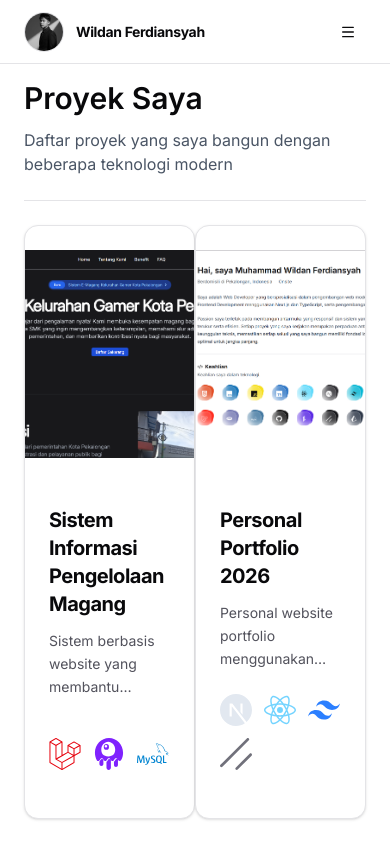
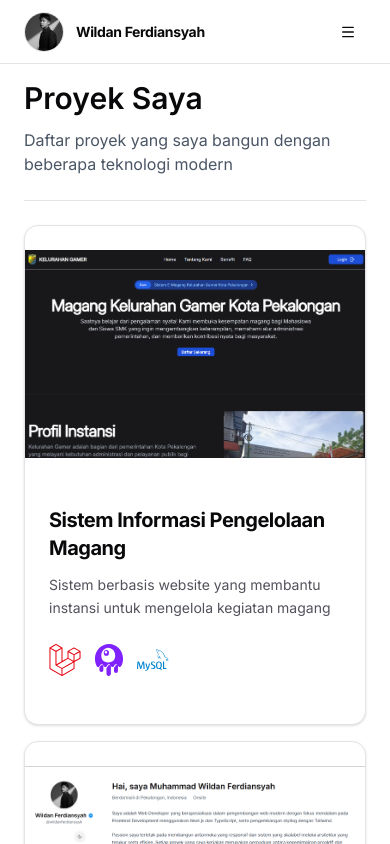
Before and after one commit to wildan-ferdiansyah/portfolio-wildan-2026, a Next.js app: page /proyek in a window 390 px wide. Shown: the top 844 px of the page. Built offline with nearby package versions, Linux system fonts and the light colour scheme.

Commit message:
feat section projek responsive on all devices

```diff
--- a/app/proyek/page.tsx
+++ b/app/proyek/page.tsx
@@ -23,7 +23,7 @@ export default function Proyek() {
         </ul>
       </div>
       <Separator className="my-6" />
-      <div className="grid grid-cols-2">
+      <div className="grid md:grid-cols-2 grid-cols-1 lg:gap-0 sm:gap-6 gap-4">
         {isLoading ? (
           projects.map((_, i) => (
             <CardProjectSkeleton key={i} />
```
